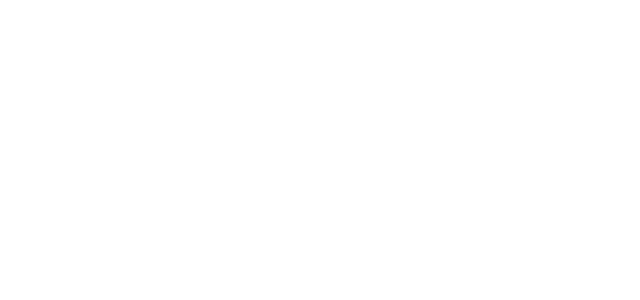
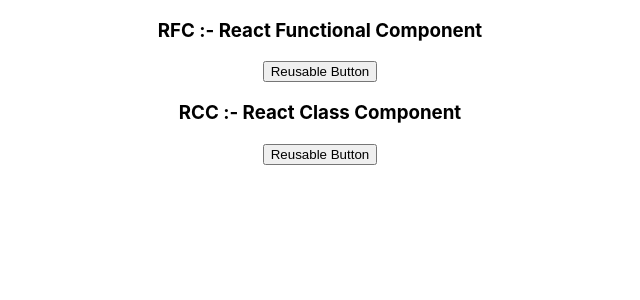
Before and after one commit to sooraj-23MS/for_ReactBasicStudy, a React (Create React App) app: page / in a window 1280 px wide. Shown: the top 300 px of the page, without its empty margins (320-960 px from the left). Built offline with nearby package versions, Linux system fonts and the light colour scheme.

Commit message:
"feat: add React Component examples "

```diff
--- a/src/App.js
+++ b/src/App.js
@@ -1,8 +1,9 @@
+import { MainComponent } from "./Components/MainComponent";
 
 function App() {
   return (
-    <div className="App">
-
+    <div className="App" style={{textAlign : "center"}}>
+      <MainComponent/>
     </div>
   );
 }
--- /dev/null
+++ b/src/Components/BtnComponent.js
@@ -0,0 +1,3 @@
+export default function BtnComponent() {
+    return <button>Reusable Button</button>
+}
--- /dev/null
+++ b/src/Components/MainComponent.js
@@ -0,0 +1,11 @@
+import { RCC } from "./RCC"
+import RFC from "./RFC"
+
+export const MainComponent = () => {
+    return (
+        <>
+        <RFC/>
+        <RCC/>
+        </>
+    )
+}
--- /dev/null
+++ b/src/Components/RCC.js
@@ -0,0 +1,14 @@
+import React from "react";
+import BtnComponent from "./BtnComponent";
+
+export class RCC extends React.Component {
+    render() {
+        return (
+            <>
+                <h3>RCC :- React Class Component</h3>
+                <BtnComponent/>
+            </>
+
+        )
+    }
+}
--- /dev/null
+++ b/src/Components/RFC.js
@@ -0,0 +1,10 @@
+import BtnComponent from "./BtnComponent";
+
+export default function RFC() {
+    return(
+        <>
+            <h3>RFC :- React Functional Component</h3>
+            <BtnComponent/>
+        </>
+    )
+}
```
